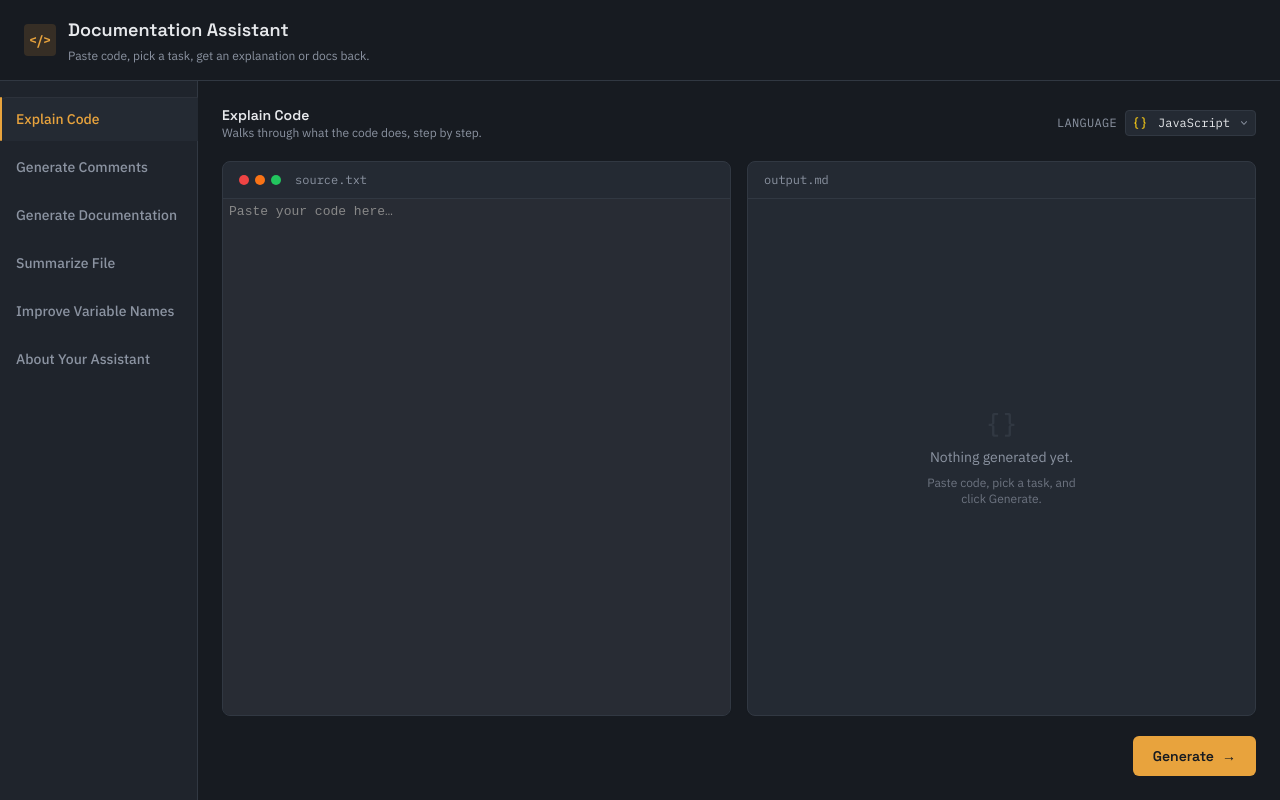
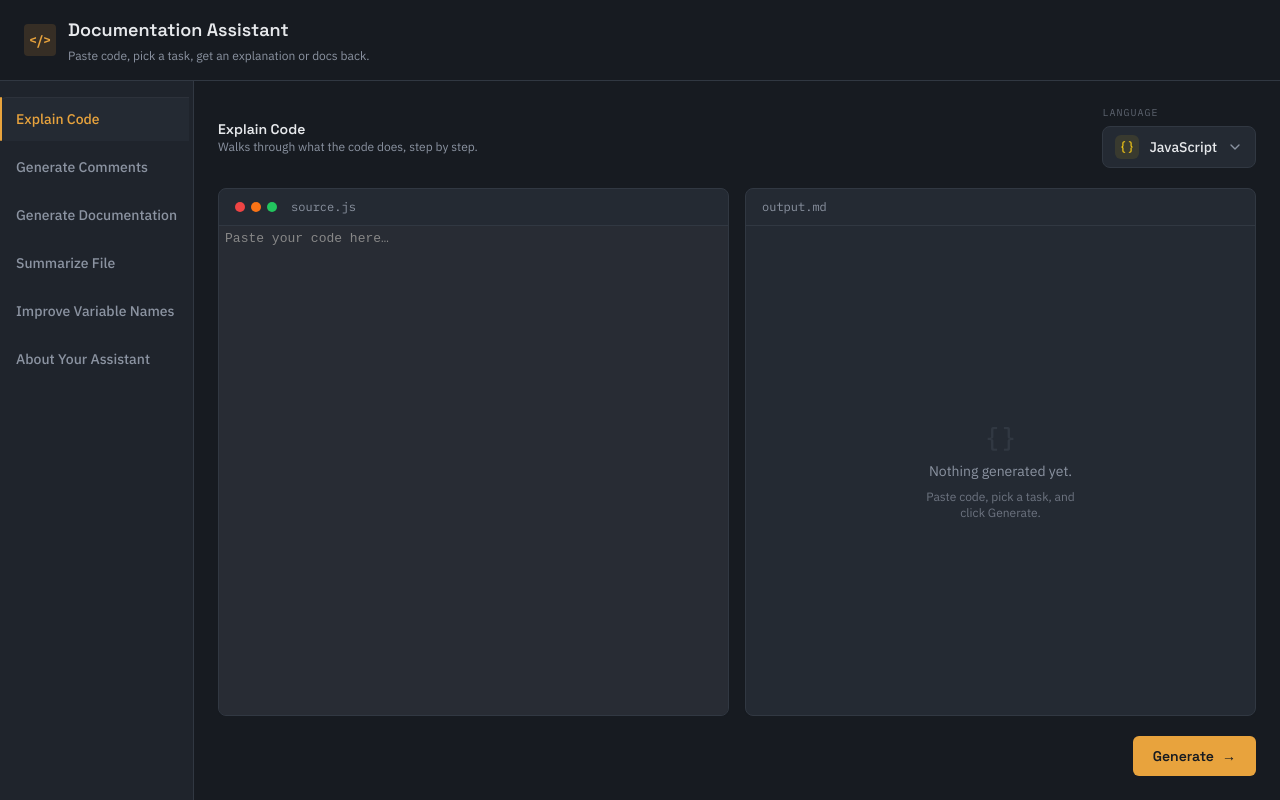
Before and after one commit to mryeminaung/documentation-assistant, a React (Vite) app in the folder client/: page / in a window 1280 px wide. Built offline with nearby package versions, Linux system fonts and the light colour scheme.

Commit message:
feat: add splash screen, custom dropdown, and source file extensions

```diff
--- a/client/src/App.jsx
+++ b/client/src/App.jsx
@@ -1,10 +1,11 @@
-import { useState } from 'react'
+import { useCallback, useState } from 'react'
 import About from './components/About'
 import CodeEditor from './components/CodeEditor'
 import GenerateButton from './components/GenerateButton'
 import Header from './components/Header'
 import LanguageSelector from './components/LanguageSelector'
 import ResponsePanel from './components/ResponsePanel'
+import SplashScreen from './components/SplashScreen'
 import TaskTabs from './components/TaskTabs'
 import Toast from './components/Toast'
 import { useClaudeRequest } from './hooks/useClaudeRequest'
@@ -14,6 +15,7 @@ import { DEFAULT_LANGUAGE, DEFAULT_TASK, TASKS } from './lib/constants'
 const isCreatorTask = (id) => id === 'creator'
 
 export default function App() {
+  const [showSplash, setShowSplash] = useState(true)
   const [language, setLanguage] = useState(DEFAULT_LANGUAGE)
   const [task, setTask] = useState(DEFAULT_TASK)
   const [code, setCode] = useState('')
@@ -28,8 +30,14 @@ export default function App() {
     run({ task, code, language })
   }
 
+  const handleSplashComplete = useCallback(() => {
+    setShowSplash(false)
+  }, [])
+
   return (
     <div className="flex h-screen flex-col">
+      {showSplash && <SplashScreen onComplete={handleSplashComplete} />}
+
       <Header />
 
       <div className="flex flex-1 flex-col overflow-hidden md:flex-row">
--- a/client/src/components/About.jsx
+++ b/client/src/components/About.jsx
@@ -34,7 +34,7 @@ const FEATURES = [
 
 export default function About() {
   return (
-    <div className="h-full w-full overflow-auto">
+    <div className="h-full w-full overflow-auto no-scrollbar">
       <div className="mx-auto max-w-5xl space-y-10 p-6 md:p-10">
         {/* Header */}
         <div className="flex items-center gap-4">
--- a/client/src/components/CodeEditor.jsx
+++ b/client/src/components/CodeEditor.jsx
@@ -7,6 +7,15 @@ import { oneDark } from '@codemirror/theme-one-dark'
 import { getLanguageExtension } from '../lib/codemirrorLanguages'
 
 const TAB_SIZE = 2
+
+const EXT_MAP = {
+  JavaScript: 'js',
+  TypeScript: 'ts',
+  Python: 'py',
+  Java: 'java',
+  'C++': 'cpp',
+  Dart: 'dart',
+}
 const languageConf = new Compartment()
 
 export default function CodeEditor({ value, onChange, placeholder, language }) {
@@ -86,7 +95,7 @@ export default function CodeEditor({ value, onChange, placeholder, language }) {
         <span className="h-2.5 w-2.5 rounded-full bg-red-500" />
         <span className="h-2.5 w-2.5 rounded-full bg-orange-500" />
         <span className="h-2.5 w-2.5 rounded-full bg-green-500" />
-        <span className="ml-2 font-mono text-xs text-muted">source.txt</span>
+        <span className="ml-2 font-mono text-xs text-muted">source.{EXT_MAP[language] ?? 'txt'}</span>
       </div>
       <div ref={containerRef} className="h-full flex-1 overflow-auto thin-scroll cm-editor-hack" />
     </div>
--- a/client/src/components/LanguageSelector.jsx
+++ b/client/src/components/LanguageSelector.jsx
@@ -1,41 +1,102 @@
-import { FileCode, Braces, Hash, Code2 } from 'lucide-react'
+import { useEffect, useRef, useState } from 'react'
+import { FileCode, Braces, Hash, Code2, Check, ChevronDown } from 'lucide-react'
 import { LANGUAGES } from '../lib/constants'
 
-const LANG_ICONS = {
-  JavaScript: <Braces className="h-3.5 w-3.5 text-yellow-400" />,
-  TypeScript: <Code2 className="h-3.5 w-3.5 text-blue-400" />,
-  Python: <Hash className="h-3.5 w-3.5 text-green-400" />,
-  Java: <FileCode className="h-3.5 w-3.5 text-red-400" />,
-  'C++': <Braces className="h-3.5 w-3.5 text-cyan-400" />,
-  Dart: <Code2 className="h-3.5 w-3.5 text-sky-400" />,
+const LANG_CONFIG = {
+  JavaScript: { icon: Braces, color: 'text-yellow-400', bg: 'bg-yellow-400/10' },
+  TypeScript: { icon: Code2, color: 'text-blue-400', bg: 'bg-blue-400/10' },
+  Python: { icon: Hash, color: 'text-green-400', bg: 'bg-green-400/10' },
+  Java: { icon: FileCode, color: 'text-red-400', bg: 'bg-red-400/10' },
+  'C++': { icon: Braces, color: 'text-cyan-400', bg: 'bg-cyan-400/10' },
+  Dart: { icon: Code2, color: 'text-sky-400', bg: 'bg-sky-400/10' },
+}
+
+function LangIcon({ lang, className = '' }) {
+  const cfg = LANG_CONFIG[lang] ?? { icon: Code2, color: 'text-muted', bg: 'bg-muted/10' }
+  const Icon = cfg.icon
+  return (
+    <span className={`inline-flex h-6 w-6 items-center justify-center rounded-md ${cfg.bg} ${className}`}>
+      <Icon className={`h-3.5 w-3.5 ${cfg.color}`} />
+    </span>
+  )
 }
 
 export default function LanguageSelector({ value, onChange }) {
+  const [open, setOpen] = useState(false)
+  const ref = useRef(null)
+
+  // Close on outside click
+  useEffect(() => {
+    if (!open) return
+    const handler = (e) => {
+      if (ref.current && !ref.current.contains(e.target)) setOpen(false)
+    }
+    document.addEventListener('mousedown', handler)
+    return () => document.removeEventListener('mousedown', handler)
+  }, [open])
+
+  // Close on Escape
+  useEffect(() => {
+    if (!open) return
+    const handler = (e) => {
+      if (e.key === 'Escape') setOpen(false)
+    }
+    document.addEventListener('keydown', handler)
+    return () => document.removeEventListener('keydown', handler)
+  }, [open])
+
+  const handleSelect = (lang) => {
+    onChange(lang)
+    setOpen(false)
+  }
+
   return (
-    <label className="flex items-center gap-2 text-xs text-muted">
-      <span className="font-mono uppercase tracking-wide">Language</span>
-      <div className="relative">
-        <div className="pointer-events-none absolute inset-y-0 left-0 flex items-center pl-2">
-          {LANG_ICONS[value] ?? <Code2 className="h-3.5 w-3.5 text-muted" />}
+    <div ref={ref} className="relative">
+      <span className="mb-1.5 block font-mono text-[10px] uppercase tracking-widest text-muted/60">
+        Language
+      </span>
+      <button
+        type="button"
+        onClick={() => setOpen((o) => !o)}
+        className="flex items-center gap-2.5 rounded-lg border border-border bg-panel-alt px-3 py-2 text-sm font-medium text-ink
+                   transition-colors hover:border-accent/40 hover:bg-accent/5 focus-visible:outline-none"
+      >
+        <LangIcon lang={value} />
+        <span>{value}</span>
+        <ChevronDown
+          className={`ml-auto h-4 w-4 text-muted transition-transform duration-200 ${
+            open ? 'rotate-180' : ''
+          }`}
+        />
+      </button>
+
+      {open && (
+        <div className="absolute right-0 z-50 mt-2 w-52 overflow-hidden rounded-xl border border-border bg-panel-alt shadow-2xl shadow-black/30">
+          <div className="p-1.5">
+            {LANGUAGES.map((lang) => {
+              const isSelected = lang === value
+              const cfg = LANG_CONFIG[lang] ?? {}
+              return (
+                <button
+                  key={lang}
+                  type="button"
+                  onClick={() => handleSelect(lang)}
+                  className={`flex w-full items-center gap-3 rounded-lg px-3 py-2.5 text-left text-sm transition-colors
+                    ${
+                      isSelected
+                        ? 'bg-accent/15 text-accent'
+                        : 'text-ink hover:bg-accent/10 hover:text-accent'
+                    }`}
+                >
+                  <LangIcon lang={lang} />
+                  <span className="flex-1 font-medium">{lang}</span>
+                  {isSelected && <Check className="h-4 w-4 shrink-0 text-accent" />}
+                </button>
+              )
+            })}
+          </div>
         </div>
-        <select
-          value={value}
-          onChange={(e) => onChange(e.target.value)}
-          className="appearance-none rounded border border-border bg-panel-alt py-1 pl-8 pr-6 font-mono text-xs text-ink
-                     focus-visible:outline-none"
-        >
-          {LANGUAGES.map((lang) => (
-            <option key={lang} value={lang}>
-              {lang}
-            </option>
-          ))}
-        </select>
-        <div className="pointer-events-none absolute inset-y-0 right-0 flex items-center pr-1.5">
-          <svg className="h-3 w-3 text-muted" viewBox="0 0 20 20" fill="currentColor">
-            <path fillRule="evenodd" d="M5.23 7.21a.75.75 0 011.06.02L10 11.168l3.71-3.938a.75.75 0 111.08 1.04l-4.25 4.5a.75.75 0 01-1.08 0l-4.25-4.5a.75.75 0 01.02-1.06z" clipRule="evenodd" />
-          </svg>
-        </div>
-      </div>
-    </label>
+      )}
+    </div>
   )
 }
--- /dev/null
+++ b/client/src/components/SplashScreen.jsx
@@ -0,0 +1,100 @@
+import { useEffect, useState } from 'react'
+
+const LINES = [
+  'const app = new DocumentationAssistant();',
+  'await app.initialize();',
+  'app.ready();',
+]
+
+export default function SplashScreen({ onComplete }) {
+  const [phase, setPhase] = useState(0)      // 0=typing, 1=done, 2=exit
+  const [visibleLines, setVisibleLines] = useState(0)
+  const [charIndex, setCharIndex] = useState(0)
+
+  // Type out each line one character at a time
+  useEffect(() => {
+    if (phase !== 0) return
+    if (visibleLines >= LINES.length) {
+      setPhase(1)
+      return
+    }
+
+    const line = LINES[visibleLines]
+    if (charIndex < line.length) {
+      const timer = setTimeout(() => setCharIndex((c) => c + 1), 25)
+      return () => clearTimeout(timer)
+    }
+
+    // Line done — move to next after a small pause
+    const timer = setTimeout(() => {
+      setVisibleLines((v) => v + 1)
+      setCharIndex(0)
+    }, 200)
+    return () => clearTimeout(timer)
+  }, [phase, visibleLines, charIndex])
+
+  // After typing finishes, wait then fade out
+  useEffect(() => {
+    if (phase !== 1) return
+    const timer = setTimeout(() => setPhase(2), 800)
+    return () => clearTimeout(timer)
+  }, [phase])
+
+  // After fade out, unmount
+  useEffect(() => {
+    if (phase !== 2) return
+    const timer = setTimeout(onComplete, 500)
+    return () => clearTimeout(timer)
+  }, [phase, onComplete])
+
+  return (
+    <div
+      className={`fixed inset-0 z-50 flex flex-col items-center justify-center bg-bg p-6 transition-opacity duration-500 ${
+        phase === 2 ? 'pointer-events-none opacity-0' : 'opacity-100'
+      }`}
+    >
+      {/* Logo / Icon */}
+      <div className="splash-logo mb-8 flex h-20 w-20 items-center justify-center rounded-2xl bg-accent/15 text-accent shadow-lg shadow-accent/10">
+        <span className="font-display text-3xl font-bold">{'</>'}</span>
+      </div>
+
+      {/* Title */}
+      <h1 className="splash-title font-display text-2xl font-bold text-ink sm:text-3xl">
+        Documentation Assistant
+      </h1>
+      <p className="splash-subtitle mt-2 text-sm text-muted">
+        Powered by Claude AI
+      </p>
+
+      {/* Code typing animation */}
+      <div className="mt-10 w-full max-w-md overflow-hidden rounded-lg border border-border bg-panel-alt p-4 font-mono text-xs shadow-xl sm:text-sm">
+        {LINES.slice(0, visibleLines).map((line, i) => (
+          <div key={i} className="flex gap-2 leading-relaxed">
+            <span className="select-none text-muted/40">{i + 1}</span>
+            <span className="text-green-400">{line}</span>
+          </div>
+        ))}
+        {visibleLines < LINES.length && (
+          <div className="flex gap-2 leading-relaxed">
+            <span className="select-none text-muted/40">{visibleLines + 1}</span>
+            <span className="text-green-400">
+              {LINES[visibleLines].slice(0, charIndex)}
+              <span className="splash-cursor inline-block h-4 w-0.5 animate-pulse bg-accent align-middle" />
+            </span>
+          </div>
+        )}
+      </div>
+
+      {/* Loading dots */}
+      <div className="mt-8 flex gap-1.5">
+        {[0, 1, 2].map((i) => (
+          <span
+            key={i}
+            className="splash-dot h-2 w-2 rounded-full bg-accent"
+            style={{ animationDelay: `${i * 0.2}s` }}
+          />
+        ))}
+      </div>
+    </div>
+  )
+}
--- a/client/src/components/TaskTabs.jsx
+++ b/client/src/components/TaskTabs.jsx
@@ -20,11 +20,11 @@ export default function TaskTabs({ value, onChange }) {
 						onClick={() => onChange(task.id)}
 						className={[
 							"group relative shrink-0 whitespace-nowrap rounded-md px-3.5 py-2 text-left text-sm",
-							"font-medium transition-all duration-150 focus-visible:outline-none",
-							"md:rounded-l-md md:rounded-r-none md:py-3 md:pl-4 md:pr-3",
+							"font-medium transition-colors duration-150 focus-visible:outline-none",
+							"md:rounded-l-md md:rounded-r-none md:py-3 md:pl-4 md:pr-3 md:mr-1",
 							isActive
-								? "bg-accent/15 text-accent md:z-10 md:-mr-px md:bg-panel-alt md:shadow-tab"
-								: "text-muted hover:bg-panel-alt/60 hover:text-ink md:mr-2 md:hover:translate-x-1 md:hover:bg-transparent",
+								? "bg-accent/15 text-accent md:z-10 md:bg-panel-alt md:shadow-tab"
+								: "text-muted hover:bg-panel-alt/60 hover:text-ink hover:text-ink md:hover:bg-transparent",
 						].join(" ")}>
 						{isActive && (
 							<span className="absolute inset-x-3 bottom-1 h-0.5 rounded-full bg-accent md:inset-x-auto md:inset-y-0 md:left-0 md:bottom-auto md:h-full md:w-0.5" />
--- a/client/src/index.css
+++ b/client/src/index.css
@@ -26,6 +26,14 @@ body {
   overflow: auto;
 }
 
+/* Hide scrollbar */
+.no-scrollbar::-webkit-scrollbar {
+  display: none;
+}
+.no-scrollbar {
+  scrollbar-width: none;
+}
+
 /* Slim scrollbar for the editor/output panes */
 .thin-scroll::-webkit-scrollbar {
   width: 8px;
@@ -39,6 +47,38 @@ body {
   background: transparent;
 }
 
+/* Splash screen animations */
+@keyframes splash-logo-in {
+  0% { transform: scale(0.5) rotate(-10deg); opacity: 0; }
+  60% { transform: scale(1.1) rotate(2deg); }
+  100% { transform: scale(1) rotate(0deg); opacity: 1; }
+}
+@keyframes splash-title-in {
+  0% { transform: translateY(20px); opacity: 0; }
+  100% { transform: translateY(0); opacity: 1; }
+}
+@keyframes splash-subtitle-in {
+  0% { transform: translateY(10px); opacity: 0; }
+  100% { transform: translateY(0); opacity: 1; }
+}
+@keyframes splash-dot-bounce {
+  0%, 80%, 100% { transform: scale(0.6); opacity: 0.4; }
+  40% { transform: scale(1.2); opacity: 1; }
+}
+
+.splash-logo {
+  animation: splash-logo-in 0.6s cubic-bezier(0.34, 1.56, 0.64, 1) both;
+}
+.splash-title {
+  animation: splash-title-in 0.5s ease-out 0.3s both;
+}
+.splash-subtitle {
+  animation: splash-subtitle-in 0.5s ease-out 0.5s both;
+}
+.splash-dot {
+  animation: splash-dot-bounce 1.2s ease-in-out infinite both;
+}
+
 @media (prefers-reduced-motion: reduce) {
   *,
   *::before,
```
